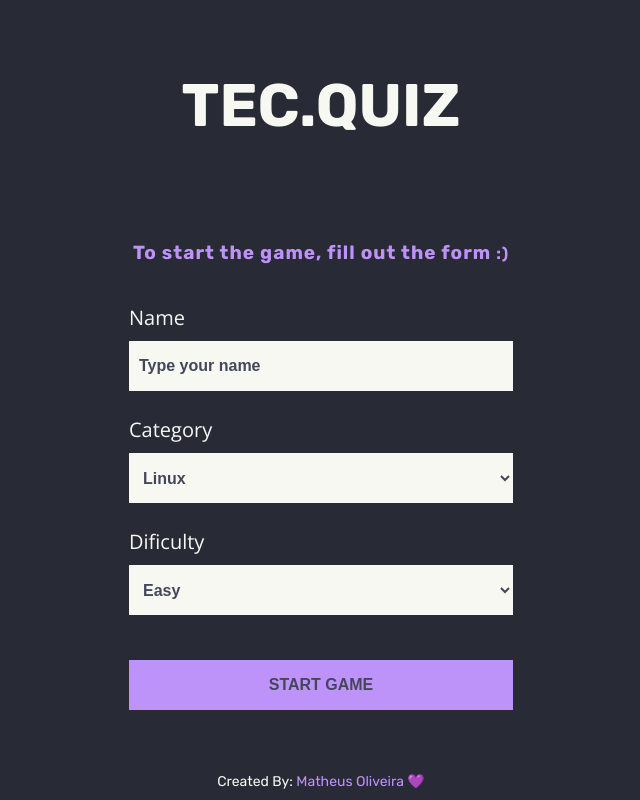
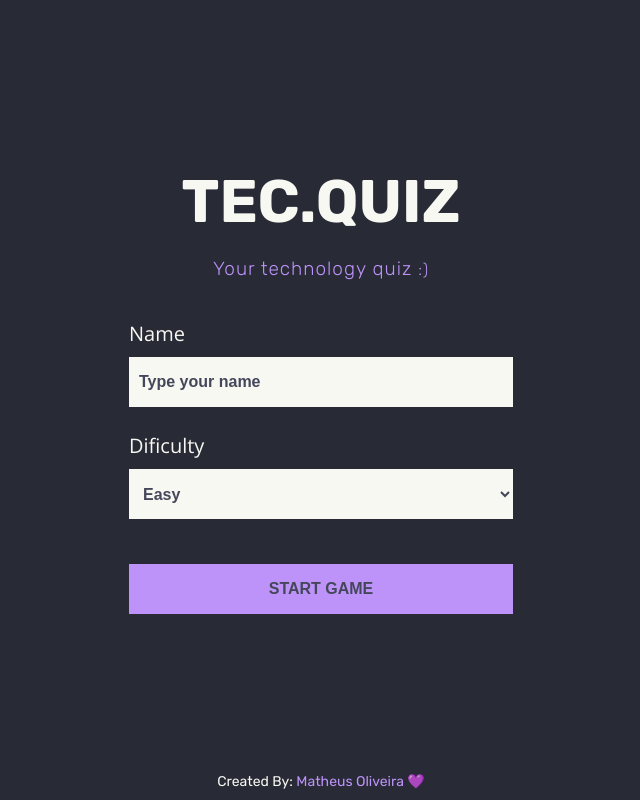
Before and after one commit to Matheus0liveira/Quiz, a Next.js app: page /home in a window 1280 px wide. Shown: the whole page, without its empty margins (319-959 px from the left). Built offline with nearby package versions, Linux system fonts and the light colour scheme.

Commit message:
fix: bug fixes in the home page

```diff
--- a/public/nprogress.css
+++ b/public/nprogress.css
@@ -22,7 +22,6 @@
   right: 0px;
   width: 100px;
   height: 100%;
-  box-shadow: 0 0 10px #BD93F9, 0 0 5px #BD93F9;
   opacity: 1;
 
   -webkit-transform: rotate(3deg) translate(0px, -4px);
--- a/src/components/identification/index.js
+++ b/src/components/identification/index.js
@@ -10,14 +10,14 @@ import {
 } from './styles';
 
 
-const Identification = ({ name, category, dificulty, showDanger, submitForm }) => {
+const Identification = ({ name, dificulty, showDanger, submitForm }) => {
 
 
 
   return (
     <div>
       <Text tecTitle='true' >TEC.QUIZ</Text>
-      <Text description='true'>To start the game, fill out the form <span> {':)'}</span></Text>
+      <Text description='true'>Your technology quiz <span> {':)'}</span></Text>
 
 
       <StyledIdentification>
@@ -36,25 +36,6 @@ const Identification = ({ name, category, dificulty, showDanger, submitForm }) =
 
           </span>
 
-          <span>
-
-            <Text label='true'>Category</Text>
-
-            <select
-              name="category"
-              id="category"
-              onChange={(event) => category.setValueCategory(event.target.value)}
-            >
-              <option value="linux">Linux</option>
-              <option value="devOps">DevOps</option>
-              <option value="networking">Networking</option>
-              <option value="programming">Programming</option>
-              <option value="cloud">Cloud</option>
-              <option value="docker">Docker</option>
-              <option value="kubernetes">Kubernetes</option>
-            </select>
-
-          </span>
 
           <span>
 
@@ -65,9 +46,9 @@ const Identification = ({ name, category, dificulty, showDanger, submitForm }) =
               onChange={(event) => dificulty.setValueDificulty(event.target.value)}
 
             >
-              <option value="1">Easy</option>
-              <option value="5">Medium</option>
-              <option value="10">Hard</option>
+              <option value="5">Easy</option>
+              <option value="10">Medium</option>
+              <option value="20">Hard</option>
             </select>
 
           </span>
--- a/src/components/identification/styles.js
+++ b/src/components/identification/styles.js
@@ -88,7 +88,7 @@ ${props => props.label && css`
 ${props => props.tecTitle && css`
 
     font-size: min(14vw, 6rem);
-    margin-bottom: 10rem;
+    margin-bottom: 2rem;
     color: #F8F8F2;
     text-align: center;
     font-weight: bold;
@@ -100,7 +100,7 @@ ${props => props.description && css`
     font-size: min(4vw, 1.9rem);
     color: #BD93F9;
 
-    font-weight: bold;
+    font-weight: lighter;
     letter-spacing: 0.1rem;
 
 
--- a/src/context/user.js
+++ b/src/context/user.js
@@ -9,7 +9,6 @@ const UserProvider = ({ children }) => {
   const [user, setUser] = useState(
     {
       name: '',
-      category: '',
       dificulty: ''
     }
   );
--- a/src/pages/_app.js
+++ b/src/pages/_app.js
@@ -8,12 +8,12 @@ import GlobalStyled from '../assets/styles/globalStyled';
 import UserProvider from '../context/user';
 
 
-Router.events.on('routeChangeStart', (url) => {
-  console.log(`Loading foi ${url}`);
-  NProgress.start();
-})
+Router.events.on('routeChangeStart', (url) => NProgress.start());
+
 Router.events.on('routeChangeComplete', () => NProgress.done());
+
 Router.events.on('routeChangeError', () => NProgress.done());
+
 
 const MyApp = ({ Component, pageProps }) => {
   return (
--- a/src/pages/home/index.js
+++ b/src/pages/home/index.js
@@ -10,8 +10,7 @@ const Quiz = () => {
 
 
   const [name, setName] = useState('');
-  const [valueCategory, setValueCategory] = useState('linux');
-  const [valueDificulty, setValueDificulty] = useState('easy');
+  const [valueDificulty, setValueDificulty] = useState('5');
   const [showDanger, setShowDanger] = useState(false);
 
 
@@ -41,7 +40,10 @@ const Quiz = () => {
 
     };
 
-    setUser({name,valueCategory,valueDificulty});
+
+
+
+    setUser({name,dificulty: valueDificulty});
 
     return router.push('/quiz');
 
@@ -53,7 +55,6 @@ const Quiz = () => {
 
       <Identification
         name={{ name, setName }}
-        category={{ valueCategory, setValueCategory }}
         dificulty={{ valueDificulty, setValueDificulty }}
         submitForm={handleSubmit}
         showDanger={{ showDanger, setShowDanger }}
```
Also changed, not shown: src/pages/quiz/index.js (+38 -4 lines).
